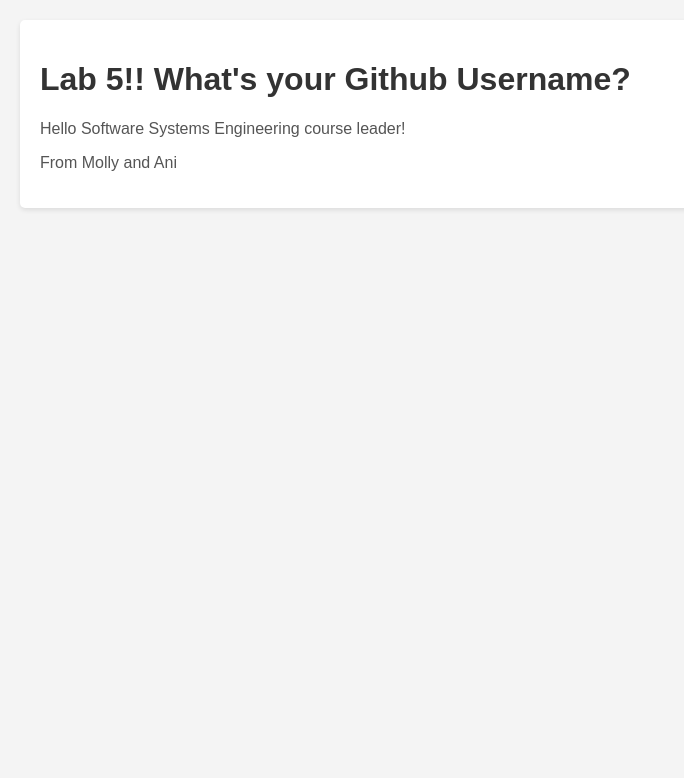
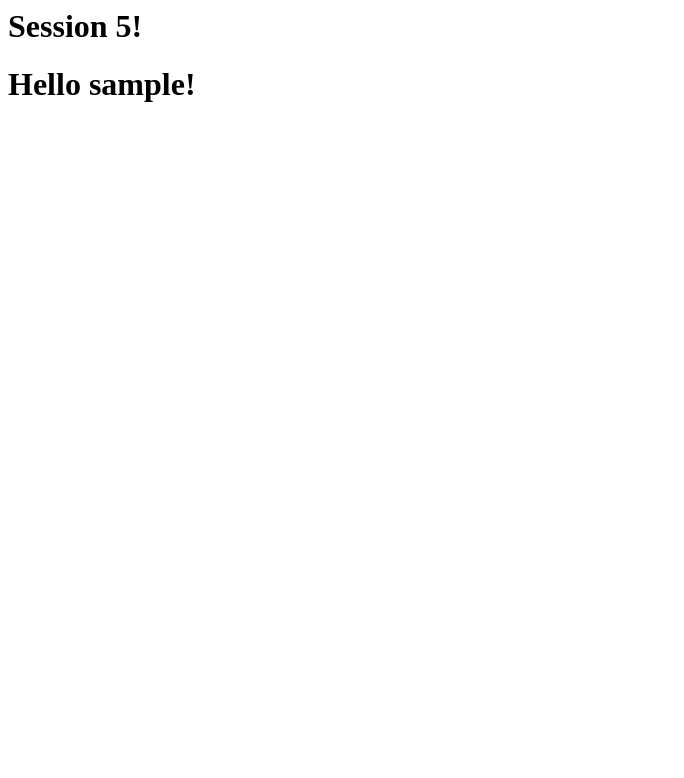
Before and after one commit to mollymachin/SSE-Coursework-Lab2, a Flask app: template templates/username.html in a window 1280 px wide. Shown: the top 778 px of the page, without its empty margins (0-684 px from the left). Run offline with Flask 3, Linux system fonts and the light colour scheme; the template is opened without the code that fills it: most values are stand-ins (such as "Sample title", 1, 10 or a date in 2020).

Commit message:
Added a response after user submitted

```diff
--- a/app.py
+++ b/app.py
@@ -72,5 +72,5 @@
 
 @app.route("/username", methods=["POST"])
 def username():
-    input_name = request.form.get("username")
-    return render_template("username.html", username=input_name)
+    input_username = request.form.get("username")
+    return render_template("username.html", username=input_username)
--- a/templates/username.html
+++ b/templates/username.html
@@ -1,34 +1,4 @@
-<!DOCTYPE html>
-<html lang="en">
-<head>
-    <meta charset="UTF-8">
-    <meta name="viewport" content="width=device-width, initial-scale=1.0">
-    <title>Username!</title>
-    <style>
-        body {
-            font-family: Arial, sans-serif;
-            margin: 20px;
-            background-color: #f4f4f4;
-        }
-        h1 {
-            color: #333;
-        }
-        p {
-            color: #555;
-        }
-        .content {
-            background-color: #fff;
-            padding: 20px;
-            border-radius: 5px;
-            box-shadow: 0 2px 5px rgba(0, 0, 0, 0.1);
-        }
-    </style>
-</head>
 <body>
-    <div class="content">
-        <h1>Lab 5!! What's your Github Username?</h1>
-        <p>Hello Software Systems Engineering course leader!</p>
-        <p>From Molly and Ani</p>
-    </div>
+    <h1>Session 5!</h1>
+    <h1>Hello {{ username }}!</h1>
 </body>
-</html>
```
